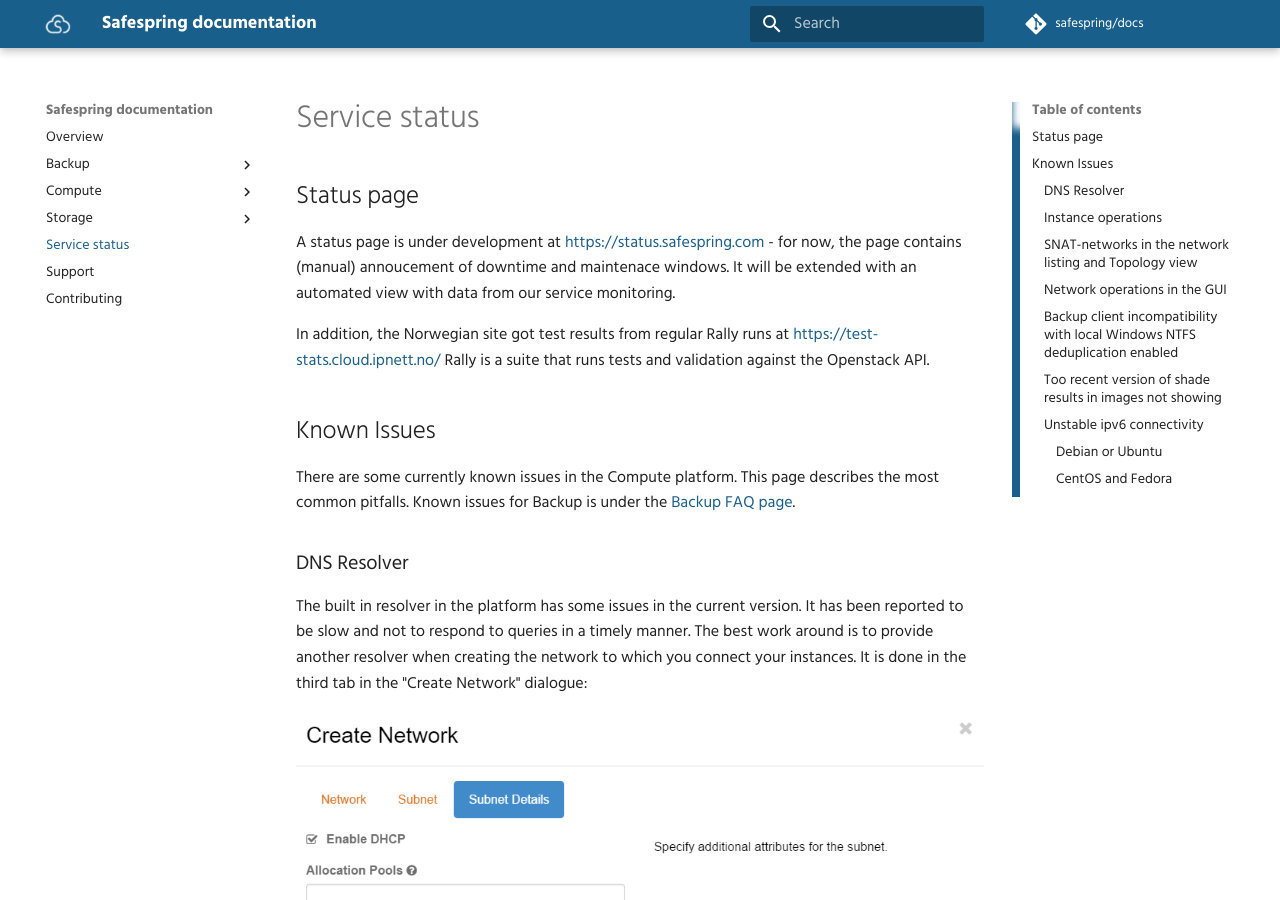
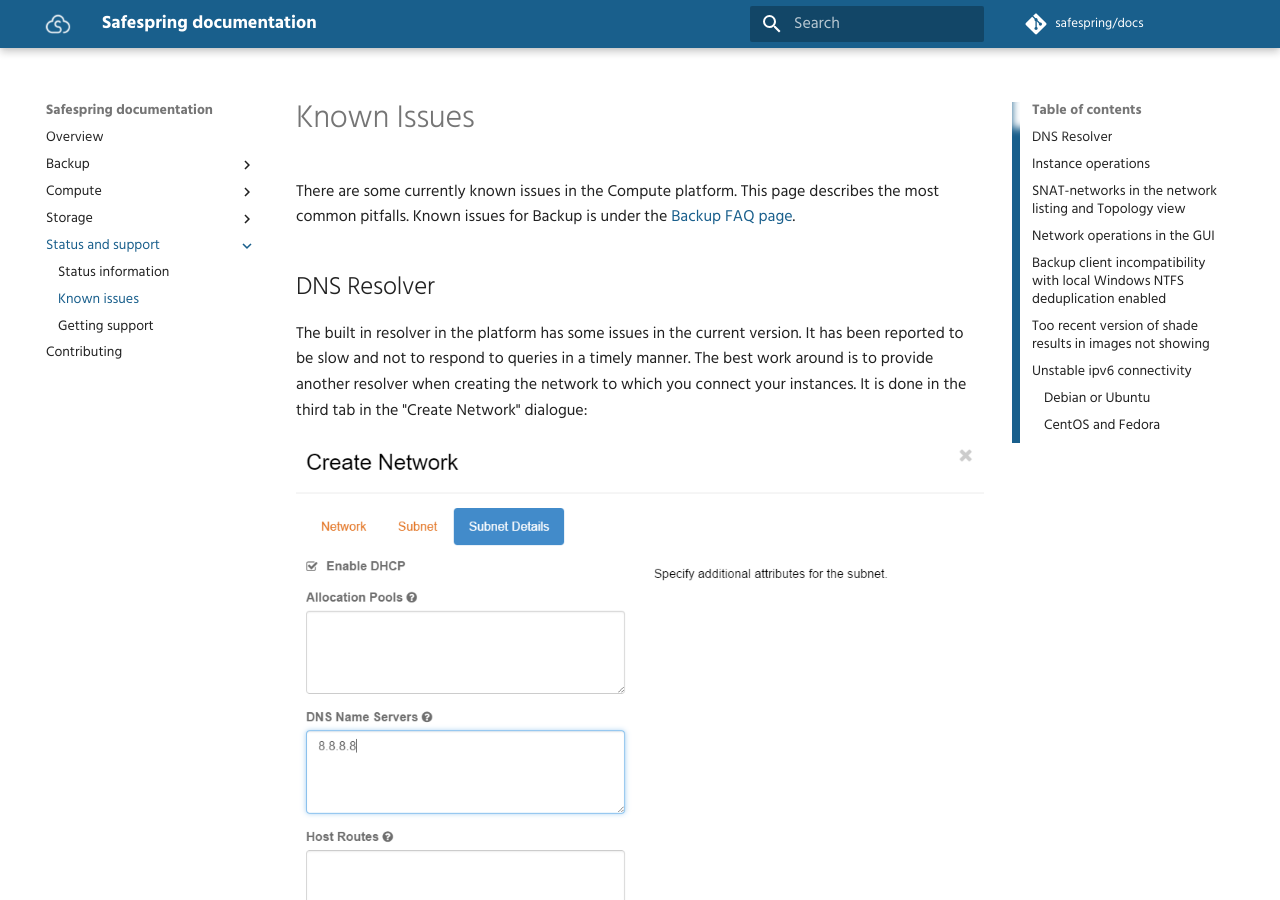
Before and after one commit to safespring/docs, an MkDocs documentation site: the page built from content/service/known_issues.md, in a window 1280 px wide and 900 px high. Built offline with MkDocs 1.6.1 and Material for MkDocs 9.7.7, drawn with Linux system fonts in a browser that asks for light colours; comment, search, counter and statistics services are not loaded; old or Windows-style settings are respelled for this version of MkDocs.

Commit message:
Refactor support and status info pages

````diff
--- a/content/status.md
+++ b/content/service/known_issues.md
@@ -1,22 +1,10 @@
-# Service status
-
-## Status page
-
-A status page is under development at https://status.safespring.com - for now,
-the page contains (manual) annoucement of downtime and maintenace windows. It
-will be extended with an automated view with data from our service monitoring.
-
-In addition, the Norwegian site got test results from regular Rally runs at
-https://test-stats.cloud.ipnett.no/ Rally is a suite that runs tests and
-validation against the Openstack API.
-
-## Known Issues
+# Known Issues
 
 There are some currently known issues in the Compute platform. This page
 describes the most common pitfalls. Known issues for Backup is under the [Backup
 FAQ page](/backup/faq).
 
-### DNS Resolver
+## DNS Resolver
 
 The built in resolver in the platform has some issues in the current version.
 It has been reported to be slow and not to respond to queries in a timely
@@ -31,7 +19,7 @@
 the GUI. In order to update this setting on an existing network - the API must
 be used.
 
-### Instance operations
+## Instance operations
 
 "Create Snapshot" only works for smaller instances at the moment. This has to
 do with some compability issues with OpenStack and the Ceph backend. With the
@@ -53,7 +41,7 @@
 instance and takes a snapshot of it. It works for smaller instances but takes
 very long time for larger instances and should be used with caution.
 
-### SNAT-networks in the network listing and Topology view
+## SNAT-networks in the network listing and Topology view
 
 For every network you create which is connected to a router with an external
 gateway another network also will show up in the network listing and network
@@ -66,14 +54,14 @@
 (which only confuses the user) is planned to go away in newer releases of the
 platform.
 
-### Network operations in the GUI
+## Network operations in the GUI
 
 Right now the operations to change admin state and to change name of a network
 does not work in the GUI. We recommend our users to use [API
 Access](/compute/api/) to perform these operations.
 
 
-### Backup client incompatibility with local Windows NTFS deduplication enabled
+## Backup client incompatibility with local Windows NTFS deduplication enabled
 
 Some users have reported performance issues when running the backup client on
 volumes with NTFS deduplication enabled since the deduplication in the backup
@@ -81,14 +69,14 @@
 is to turn off deduplication either on the filesystem or local deduplication
 in the backup client.
 
-### Too recent version of shade results in images not showing
+## Too recent version of shade results in images not showing
 
 We have had an instance where a newer (1.24.0) version of shade caused some
 images to become unavailable for provisioning when using ansible.
 
 The solution was to downgrade shade to a known good (1.12.1) version.
 
-### Unstable ipv6 connectivity
+## Unstable ipv6 connectivity
 
 If you experiance flapping ipv6 connectivity it could be resolved either by
 setting a static default route and not depend on RA.
@@ -112,7 +100,7 @@
 Find your ipv6 address from Horizon or by CLI and insert it as "ipv6_address"
 and set "ipv6_gateway" to the same subnet but ::1 at the end. No quotes.
 
-####Debian or Ubuntu
+### Debian or Ubuntu
 
 ```
 iface ens6 inet6 static
@@ -123,7 +111,7 @@
   dns-nameservers 2001:4860:4860::8844 2001:4860:4860::8888
 ```
 
-####CentOS and Fedora
+### CentOS and Fedora
 
 ```
 IPV6INIT=yes
--- a/mkdocs.yml
+++ b/mkdocs.yml
@@ -88,7 +88,8 @@
     - Example CyberDuck config: "storage/cyberduck.md"
     - Example Duck CLI config: "storage/duck-cli.md"
     - Tips and Tricks: "storage/tips-n-tricks.md"
-  - Service status: "status.md"
-    #  - Domain changes: "domain-changes.md"
-  - Support: "support.md"
+  - Status and support:
+    - Status information: "service/status.md"
+    - Known issues: "service/known_issues.md"
+    - Getting support: "service/support.md"
   - Contributing: "contribute.md"
````
Also changed, not shown: content/service/status.md (renamed from content/support.md, +6 -14 lines), content/service/support.md (added, +13 -0 lines), content/backup.md (added), content/compute.md (added), content/storage.md (added).
